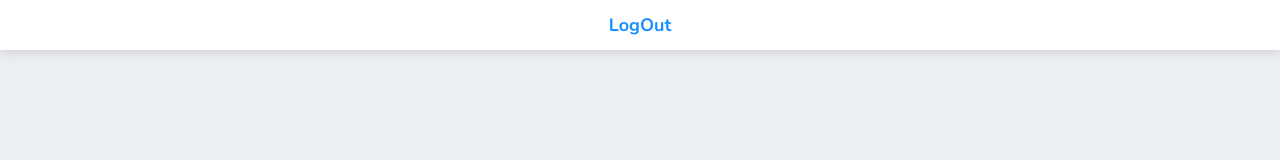
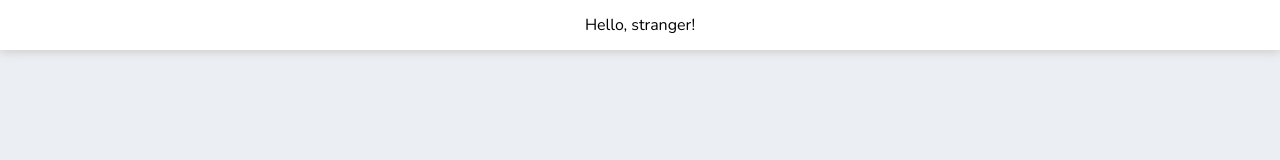
Before and after one commit to otter00/react-blog, a React (Create React App) app: page /login in a window 1280 px wide. Shown: the top 160 px of the page. Built offline with nearby package versions, Linux system fonts and the light colour scheme.

Commit message:
authorization & setState + greeting & localStorage

```diff
--- a/src/App.js
+++ b/src/App.js
@@ -7,12 +7,20 @@ import { BrowserRouter as Router, Routes, Route } from "react-router-dom";
 import { LoginPage } from "./components/LoginPage/LoginPage";
 
 export function App() {
-  const [isLoggedIn, setIsLoggedIn] = useState(true);
+  const [isLoggedIn, setIsLoggedIn] = useState(() => {
+    if (localStorage.getItem("isLoggedIn") === "true") return true;
+    return false;
+  });
+  const [userName, setUserName] = useState(localStorage.getItem("userName"));
 
   return (
     <Router>
       <div className="blog__container">
-        <HeaderElement isLoggedIn={isLoggedIn} setIsLoggedIn={setIsLoggedIn} />
+        <HeaderElement
+          isLoggedIn={isLoggedIn}
+          setIsLoggedIn={setIsLoggedIn}
+          userName={userName}
+        />
 
         <main>
           <Routes>
@@ -25,6 +33,7 @@ export function App() {
                 <LoginPageElement
                   isLoggedIn={isLoggedIn}
                   setIsLoggedIn={setIsLoggedIn}
+                  setUserName={setUserName}
                 />
               }
               //render={() => <LoginPage />}
--- a/src/components/Header/Header.js
+++ b/src/components/Header/Header.js
@@ -1,11 +1,13 @@
 import React from "react";
 import "./HeaderStyles.scss";
-import { Link, NavLink } from "react-router-dom";
+import { NavLink } from "react-router-dom";
+import LogoutIcon from "@mui/icons-material/Logout";
 
-export const Header = ({ isLoggedIn, setIsLoggedIn }) => {
+export const Header = ({ isLoggedIn, setIsLoggedIn, userName }) => {
   console.log(isLoggedIn);
 
   const handeLogOut = () => {
+    localStorage.setItem("isLoggedIn", false);
     setIsLoggedIn(false);
   };
 
@@ -13,17 +15,21 @@ export const Header = ({ isLoggedIn, setIsLoggedIn }) => {
     <header>
       {isLoggedIn ? (
         <nav className="header__nav">
+          <span>
+            Welcome, <strong>{userName}</strong>
+          </span>
           {/* Принцип SPA - переход по ссылкам без обновления страницы */}
           {/* <NavLink activeClassName="link__active" exact to="/">
     Diploma Blog
   </NavLink> */}
           <NavLink
             onClick={handeLogOut}
-            activeClassName="link__active"
+            //activeClassName="link__active"
             exact
             to="/login"
           >
             LogOut
+            <LogoutIcon />
           </NavLink>
         </nav>
       ) : (
--- a/src/components/Header/HeaderStyles.scss
+++ b/src/components/Header/HeaderStyles.scss
@@ -22,19 +22,26 @@ header {
     width: 100%;
     margin: 0 2%;
     display: flex;
-    justify-content: space-around;
+    justify-content: space-between;
+    align-items: center;
 
     a {
       color: $black-color;
       font-weight: 500;
       transition: all 0.2s linear;
       font-size: var(--link-font-size);
-      display: inline-block;
+      display: flex;
+      align-items: center;
       margin: 0 10px;
 
-      // &:hover {
-      //   color: var(--link-hover-color);
-      // }
+      & > * {
+        margin: 0 5px;
+      }
+
+      &:hover {
+        color: var(--link-hover-color);
+        font-weight: 700;
+      }
 
       &.active {
         color: var(--link-hover-color);
--- a/src/components/LoginPage/LoginPage.js
+++ b/src/components/LoginPage/LoginPage.js
@@ -1,13 +1,30 @@
 import "./LoginPageStyles.scss";
 import { useNavigate } from "react-router-dom";
 import { CustomButton } from "../../UI/CustomButton/CustomButton";
+import { useState } from "react";
 
-export const LoginPage = ({ isLoggedIn, setIsLoggedIn }) => {
+export const LoginPage = ({ isLoggedIn, setIsLoggedIn, setUserName }) => {
   let navigate = useNavigate();
   console.log(isLoggedIn);
 
+  const [logIn, setLogIn] = useState("");
+  const [passwrd, setPassword] = useState("");
+
+  const handleLogInChange = (e) => {
+    setLogIn(e.target.value);
+  };
+
+  const handlePasswordChange = (e) => {
+    setPassword(e.target.value);
+  };
+
   const handleLogin = (e) => {
     e.preventDefault();
+
+    localStorage.setItem("isLoggedIn", true);
+    localStorage.setItem("userName", logIn);
+
+    setUserName(logIn);
     //console.log("hello");
     setIsLoggedIn(true);
     navigate("/");
@@ -24,6 +41,7 @@ export const LoginPage = ({ isLoggedIn, setIsLoggedIn }) => {
             className="login-form__input"
             placeholder="Login"
             name="formLogin"
+            onChange={handleLogInChange}
             required
           />
         </div>
@@ -35,6 +53,7 @@ export const LoginPage = ({ isLoggedIn, setIsLoggedIn }) => {
             className="login-form__input"
             placeholder="Password"
             name="formPassword"
+            onChange={handlePasswordChange}
             required
           />
         </div>
```
